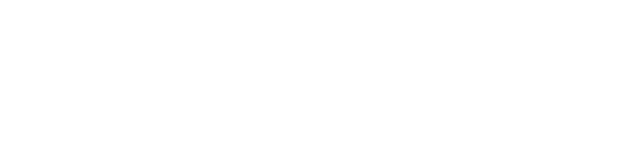
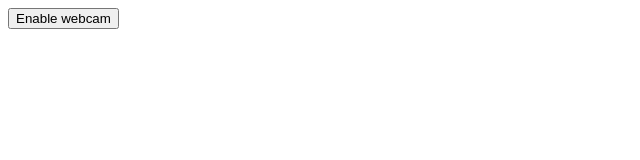
Before and after one commit to joshjomer/Pose_test, a plain HTML site: page index.html in a window 1280 px wide. Shown: the whole page, without its empty margins (0-640 px from the left). Drawn offline with Linux system fonts and the light colour scheme.

Commit message:
Add files via upload

```diff
--- a/index.html
+++ b/index.html
@@ -6,6 +6,7 @@
     <meta name="viewport" content="width=device-width, initial-scale=1.0">
 </head>
 <body>
+    <button id="webcamButton">Enable webcam</button>
     <video id="webcam" style="width: 1280px; height: 720px; position: abso" autoplay playsinline></video>
     <canvas class="output_canvas" id="output_canvas" width="1280" height="720" style="position: absolute; left: 0px; top: 0px;"></canvas>
 </body>
```
Also changed, not shown: script.js (line endings or trailing spaces).
